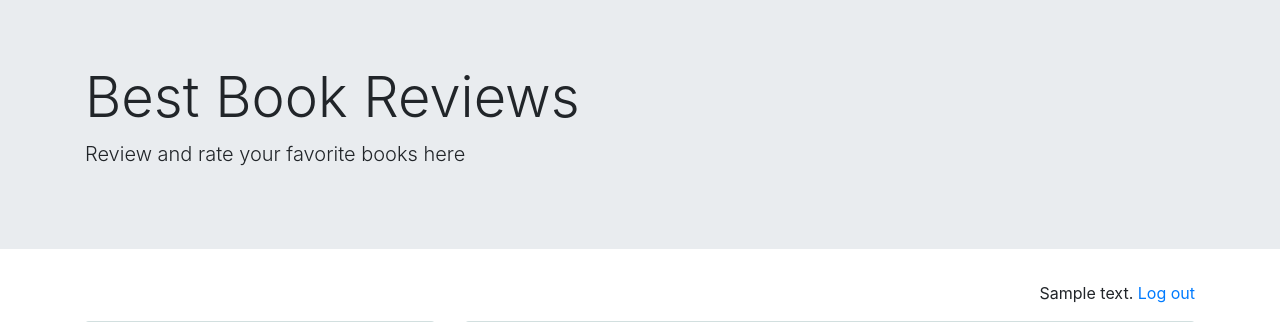
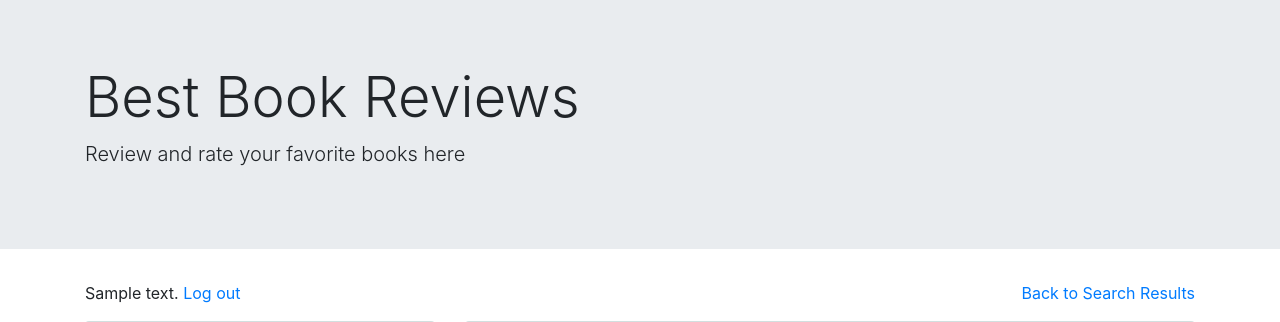
Before and after one commit to sourish33/Book_reviews, a Flask app: template templates/bookpage.html in a window 1280 px wide. Shown: the top 322 px of the page. Run offline with Flask 2, Linux system fonts and the light colour scheme; the template is opened without the code that fills it: most values are stand-ins (such as "Sample title", 1, 10 or a date in 2020); parts of the project's set-up code (start-up, migrations or seed data) failed here and were passed over; some libraries are stand-ins or nearby versions.

Commit message:
added a Back to search results link

```diff
--- a/application.py
+++ b/application.py
@@ -147,6 +147,7 @@ def login(output_text=""):
 @app.route('/logout',methods=["POST"])
 def logout():
     session["current_user"] = ""
+    session["current_results"] = []
     return render_template('login.html')
 
 @app.route('/search_books',methods=["POST"])
@@ -165,8 +166,19 @@ def search_books():
         return render_template('search_books.html', info=info, results = results, who_dis_text=who_dis_text)
     else:
         results = search_book_database(isbn, title, author, year)
+        session["current_results"] = results
         info = "{} books found for this search". format(len(results))
         return render_template('search_books.html', info=info, results = results, who_dis_text=who_dis_text)
+
+@app.route('/back_to_search', methods=["GET"])
+def back_to_search():
+    [_,_, _, lname, fname] = search_exact(session["current_user"], 'username','Users')
+    who_dis_text = "You are logged in as {} {}.".format(fname, lname)
+    results = session["current_results"]
+    info = "{} books found for this search". format(len(results))
+    return render_template('search_books.html', info=info, results = results, who_dis_text=who_dis_text)
+
+
 
 @app.route('/api/<isbn>',methods=["GET"])
 def api(isbn):
--- a/templates/bookpage.html
+++ b/templates/bookpage.html
@@ -29,7 +29,8 @@
 
         <div class="row">
             <div class="col-sm-12 " >
-               <p style="text-align: right;">{{who_dis_text}} <a href="{{url_for('login')}}">Log out</a></p>
+               <p style="float: left;">{{who_dis_text}} <a href="{{url_for('login')}}">Log out</a></p>
+               <span style="float: right;"><a href="{{url_for('back_to_search')}}">Back to Search Results</a></span>
             </div>
         </div>
 
```
Also changed, not shown: 1 other file.
